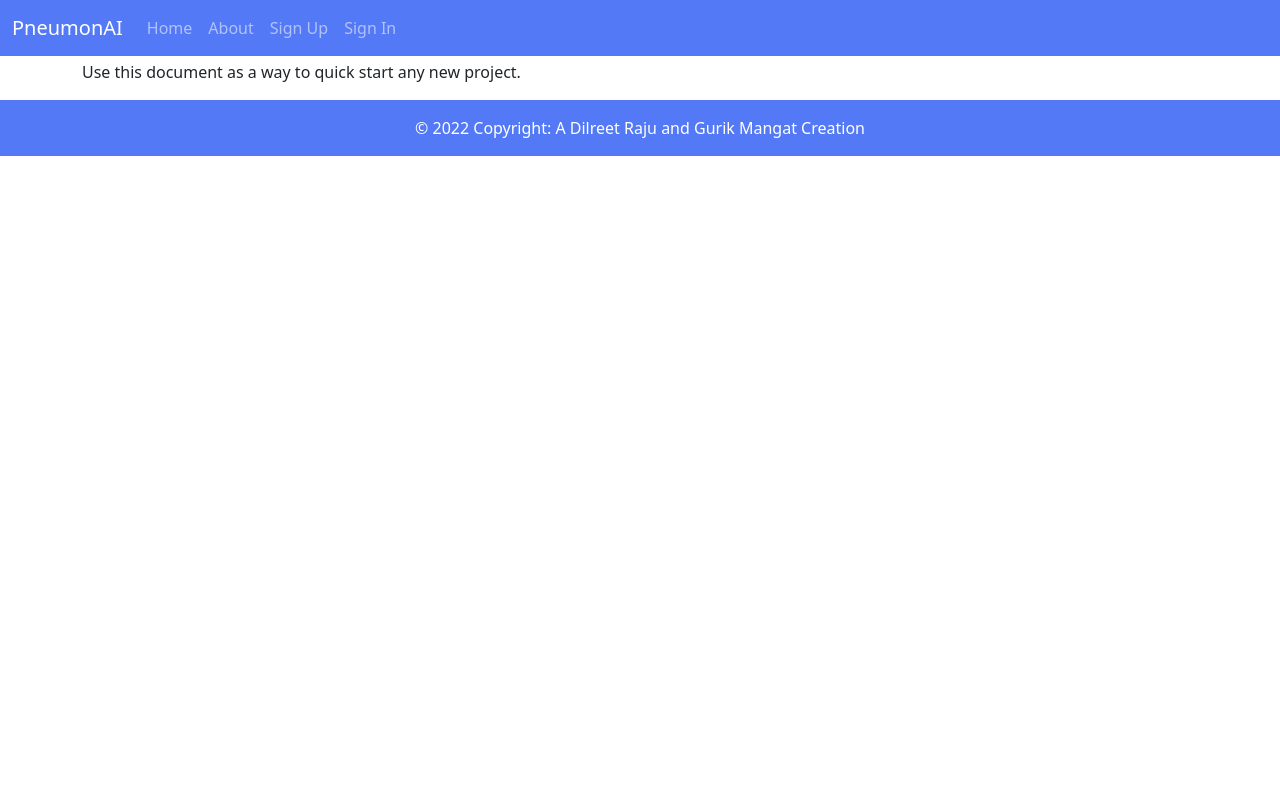
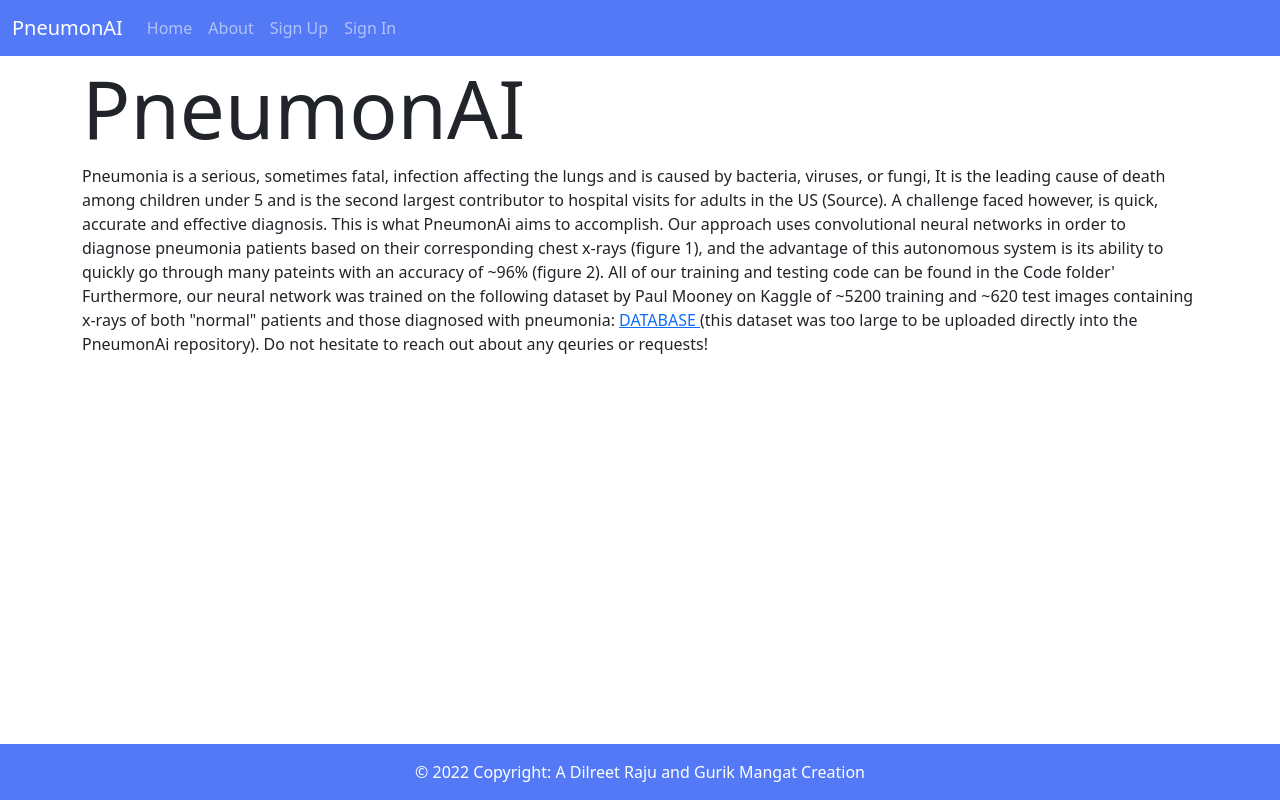
Before and after one commit to Dilu-Bilu/PneumonAI, a Django app: page /about/ in a window 1280 px wide. Run offline with Django 3.2, Linux system fonts and the light colour scheme; parts of the project's set-up code (start-up, migrations or seed data) failed here and were passed over; some libraries are stand-ins or nearby versions.

Commit message:
FINAL TOUCHES

```diff
--- a/fyrewatchai/templates/base.html
+++ b/fyrewatchai/templates/base.html
@@ -112,7 +112,7 @@
   <footer class="bg-dark text-center text-white">
 
     <!-- Copyright -->
-    <div class="text-center p-3" style="background-color: #5379F6;">
+    <div class="text-center p-3 fixed-bottom" style="background-color: #5379F6;">
       © 2022 Copyright: A Dilreet Raju and Gurik Mangat Creation
 
     </div>
--- a/fyrewatchai/templates/pages/about.html
+++ b/fyrewatchai/templates/pages/about.html
@@ -1 +1,10 @@
 {% extends "base.html" %}
+{%block content %}
+<H1 class ='display-1'>PneumonAI</H1>
+<p1>Pneumonia is a serious, sometimes fatal, infection affecting the lungs and is caused by bacteria, viruses, or fungi,
+     It is the leading cause of death among children under 5 and is the second largest contributor to hospital visits for adults in the US (Source).
+     A challenge faced however, is quick, accurate and effective diagnosis. This is what PneumonAi aims to accomplish. Our approach uses convolutional neural networks in order to diagnose pneumonia patients based on their corresponding chest x-rays (figure 1), and the advantage of this autonomous system is its ability to quickly go through many pateints with an accuracy of ~96% (figure 2).
+    All of our training and testing code can be found in the Code folder'
+    Furthermore, our neural network was trained on the following dataset by Paul Mooney on Kaggle of ~5200 training and ~620 test images containing x-rays of both "normal" patients and those diagnosed with pneumonia: <a href='https://www.kaggle.com/paultimothymooney/chest-xray-pneumonia'>DATABASE </a>(this dataset was too large to be uploaded directly into the PneumonAi repository).
+    Do not hesitate to reach out about any qeuries or requests!</p1>
+{% endblock content %}
```
